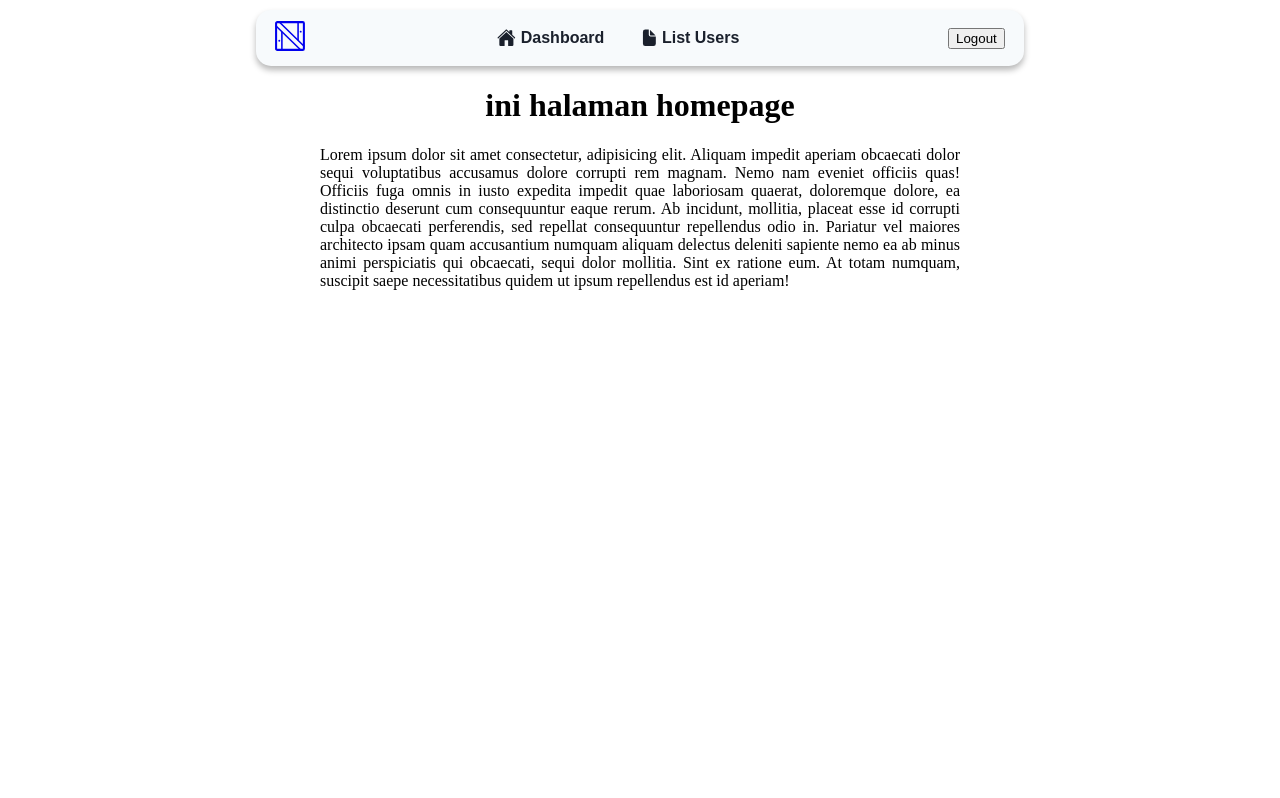
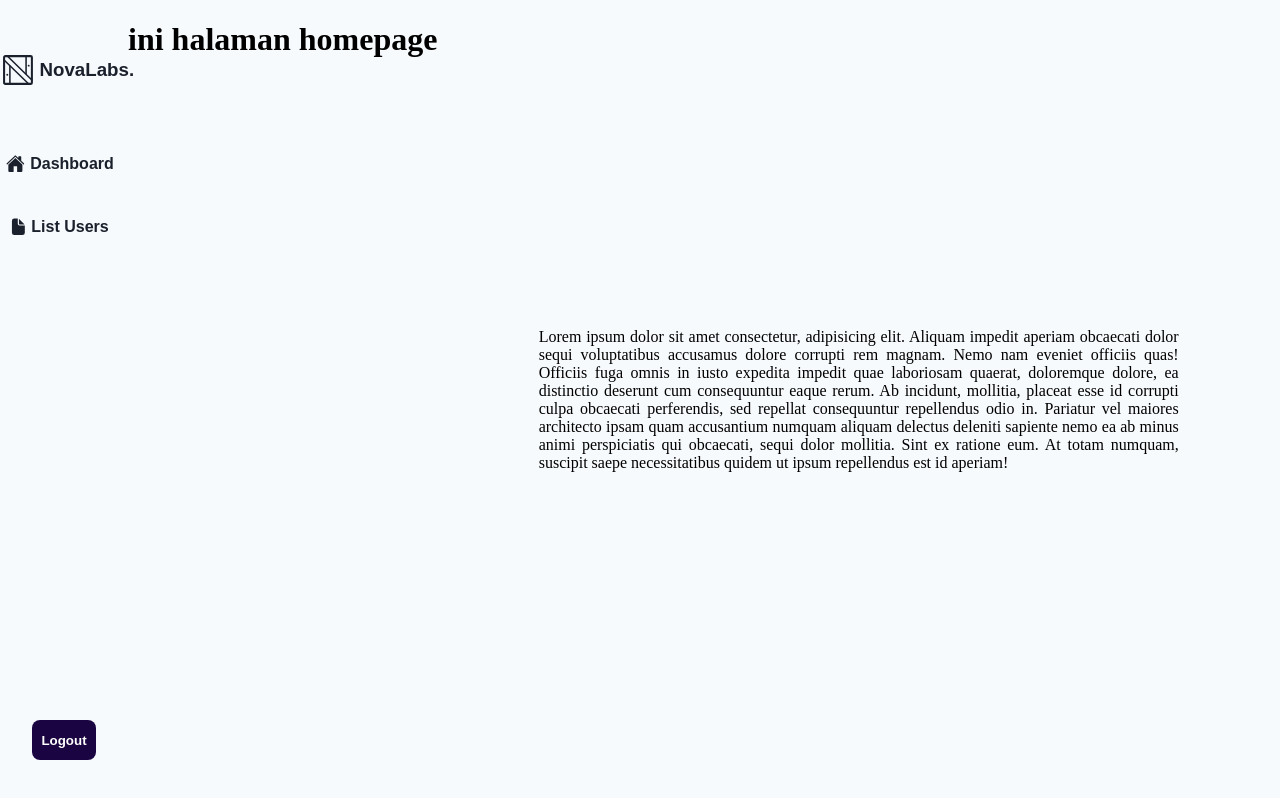
Before and after one commit to BangDen24/Mini-Project2, a React (Vite) app: page / in a window 1280 px wide. Built offline with nearby package versions, Linux system fonts and the light colour scheme; sample sign-in values are in the browser's storage.

Commit message:
a few details added

```diff
--- a/src/components/Listbar.jsx
+++ b/src/components/Listbar.jsx
@@ -1,5 +1,5 @@
 import { Link, useNavigate, useLocation } from "react-router-dom";
-import "./styles/Navbar.scss";
+import "./styles/Listbar.scss";
 
 const Listbar = () => {
   const isLoggedin = localStorage.getItem("access_token") !== null;
@@ -12,7 +12,7 @@ const Listbar = () => {
   };
 
   return (
-    <div className="Listbar">
+    <div className="listbar">
       <Link to="/">
         <svg
           width="30"
@@ -69,8 +69,9 @@ const Listbar = () => {
           <circle cx="154" cy="708" r="35" fill="currentColor" />
           <circle cx="924" cy="380" r="35" fill="currentColor" />
         </svg>
+        <h3>NovaLabs.</h3>
       </Link>
-      <div className="navbar-links">
+      <div className="listbar-links">
         <Link to={"/"}>
           <div className="dashboard-link">
             <svg
@@ -165,7 +166,7 @@ const Listbar = () => {
           </div>
         </Link>
       </div>
-      {isLoggedin && <button onClick={handleLogout}>Logout</button>}
+      {isLoggedin && <button className="logout-btn" onClick={handleLogout}>Logout</button>}
     </div>
   );
 };
--- a/src/components/styles/Listbar.scss
+++ b/src/components/styles/Listbar.scss
@@ -0,0 +1,79 @@
+:root{
+    --main-color: #F7FAFC;
+    --main-font: sans-serif;
+    --sec-font: 'Segoe UI', Tahoma, Geneva, Verdana, sans-serif;
+
+    --main-font-color:rgb(26, 32, 44);
+    --sec-font-color:#5d646d;
+    --accent-color:#1A0441;
+    --accent-color-m:#34126e;
+  }
+html{
+    padding: 0;
+    margin: 0;
+}
+.listbar{
+    display: flex;
+    flex-direction: column;
+    align-items: center;
+    justify-content: space-between;
+    width: 10vw;
+    height:90vh;
+    backdrop-filter: blur(10px);
+    background-color: var(--main-color);
+    // box-shadow: 0 4px 6px rgba(0, 0, 0, 0.288);
+    z-index: 1000;
+    padding-top: 5vh;
+    padding-bottom: 5vh;
+
+    &>*{
+        margin: 0 1.5vw;
+    }
+    a{
+        text-decoration: none;
+        margin-right: 10px;
+        display: flex;
+        align-items: center;
+        gap: 0.5vw;
+    }
+    &>*{
+    color: var(--main-font-color);
+    font-family: var(--main-font);
+    font-weight: 600;
+}
+
+.logout-btn{
+    margin-top: auto;
+    height: 5vh;
+    width: 50%;
+    border: none;
+    background-color: var(--accent-color);
+    color: white;
+    cursor: pointer;
+    font-family: var(--main-font);
+    font-weight: 600;
+    border-radius: 1vh;
+}
+}
+.listbar-links{
+    display: flex;
+    flex-direction: column;
+    align-items: center;
+    gap: 1vw;
+    margin: 0 auto;
+    margin-top: 5vh;
+
+    *{
+    color: var(--main-font-color);
+}
+
+svg{
+    height: 20px;
+    color: var(--accent-color-m) !important;
+}
+}
+.dashboard-link, .login-link, .register-link, .user-link{
+    display: flex;
+    align-items: center;
+    gap: 2px;
+}
--- a/src/pages/Home.jsx
+++ b/src/pages/Home.jsx
@@ -1,11 +1,11 @@
 import Navbar from "../components/Navbar";
+import Listbar from "../components/Listbar";
+import "./styles/Home.scss";
 
 const Home = () => {
-
-
   return (
-    <div>
-      <Navbar />
+    <div className="home-page">
+      <Listbar />
       <h1 style={{ textAlign: "center" }}>ini halaman homepage</h1>
       <p style={{ textAlign: "justify", width: "50%", margin: "auto" }}>Lorem ipsum dolor sit amet consectetur, adipisicing elit. Aliquam impedit aperiam obcaecati dolor sequi voluptatibus accusamus dolore corrupti rem magnam. Nemo nam eveniet officiis quas! Officiis fuga omnis in iusto expedita impedit quae laboriosam quaerat, doloremque dolore, ea distinctio deserunt cum consequuntur eaque rerum. Ab incidunt, mollitia, placeat esse id corrupti culpa obcaecati perferendis, sed repellat consequuntur repellendus odio in. Pariatur vel maiores architecto ipsam quam accusantium numquam aliquam delectus deleniti sapiente nemo ea ab minus animi perspiciatis qui obcaecati, sequi dolor mollitia. Sint ex ratione eum. At totam numquam, suscipit saepe necessitatibus quidem ut ipsum repellendus est id aperiam!</p>
     </div>
--- a/src/pages/styles/Home.scss
+++ b/src/pages/styles/Home.scss
@@ -3,6 +3,15 @@ html{
     margin: 0;
 }
 
-body{
-    background-color: white;
+.home-page{
+    background-color: var(--main-color);
+    margin: 0;
+    height: 100vh;
+    overflow: hidden;
+    display: flex;
+
+    .Navbar{
+        width: 100%;
+        margin: 0;
+    }
 }
```
